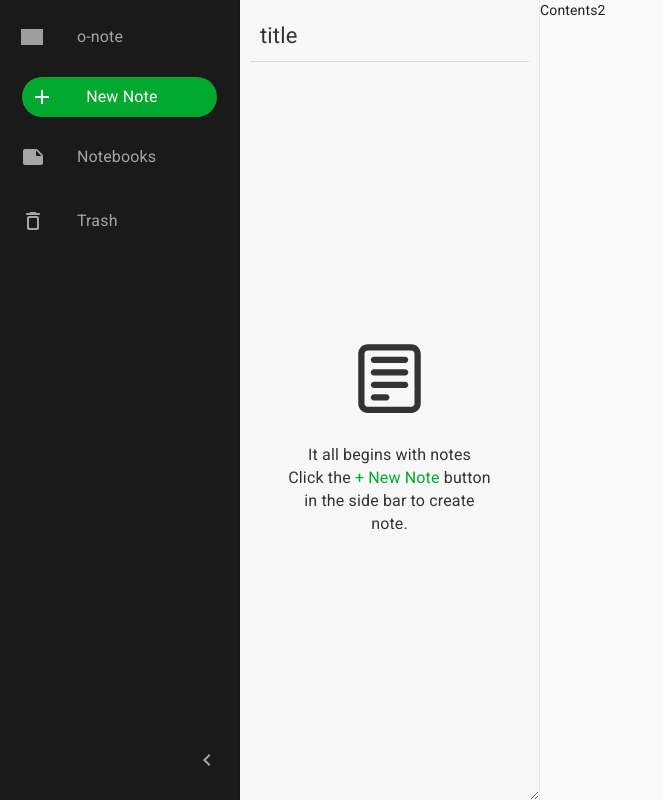
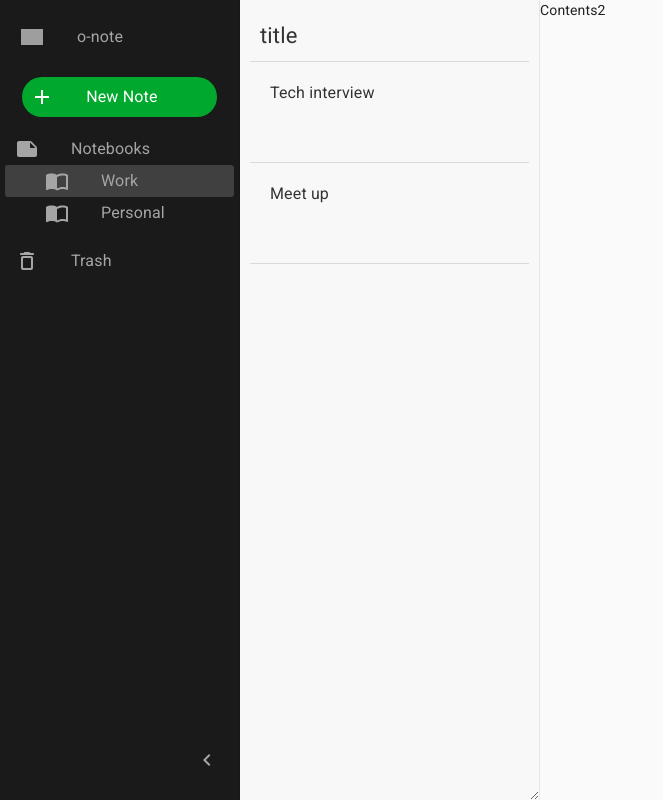
Before and after one commit to heegupark/omega-note, a Next.js app: page / in a window 1280 px wide. Shown: the whole page, without its empty margins (0-663 px from the left). Built offline with nearby package versions, Linux system fonts and the light colour scheme; grey boxes are pictures that could not be loaded.

Commit message:
basic sidebar and list in progress

```diff
--- a/components/main.tsx
+++ b/components/main.tsx
@@ -22,11 +22,13 @@ function Alert(props: AlertProps) {
 
 export default function Main() {
   const classes = useStyles();
-  const [open, setOpen] = useState(true);
+  const [open, setOpen] = useState(false);
   const [message, setMessage] = useState('' as any);
   const [severity, setSeverity] = useState('success' as any);
-  const [notebooks, setNotebooks] = useState([
-    {
+  const [notebook, setNotebook] = useState('notebook-0');
+  const [state, setState] = useState({
+    notebooks: {
+      'notebook-0': {
         id: 'notebook-0',
         title: 'Work',
         notes: [
@@ -50,7 +52,7 @@ export default function Main() {
         createdAt: new Date(2020, 8, 1),
         updatedAt: new Date(2020, 8, 11),
       },
-    {
+      'notebook-1': {
         id: 'notebook-1',
         title: 'Personal',
         notes: [
@@ -66,10 +68,27 @@ export default function Main() {
         createdAt: new Date(2020, 8, 1),
         updatedAt: new Date(2020, 8, 11),
       },
-  ] as any);
+    },
+    notebookOrder: ['notebook-0', 'notebook-1'],
+    trash: {
+      id: 'trash',
+      title: 'Trash',
+      notes: [],
+      createdAt: new Date(),
+      updatedAt: new Date(),
+    },
+  } as any);
 
   const addNewNote = (title: string, note: string) => {
-    console.log('aaa');
+    const newNote = {
+      id: uuidv4(),
+      noteTitle: 'Untitled',
+      note: '',
+      isDeleted: false,
+      createdAt: new Date(),
+      updatedAt: new Date(),
+    };
+    state.notebooks[notebook].notes.unshift(newNote);
     handleSnackbar(`A note is created`, 'info');
   };
 
@@ -91,12 +110,25 @@ export default function Main() {
     <>
       <div className={classes.root}>
         <CssBaseline />
-        <Sidebar addNewNote={addNewNote} setOpen={setOpen} />
-        <Note addNewNote={addNewNote} open={open} />
+        <Sidebar
+          notebooks={state.notebooks}
+          notebookOrder={state.notebookOrder}
+          notebook={notebook}
+          addNewNote={addNewNote}
+          setOpen={setOpen}
+          setNotebook={setNotebook}
+        />
+        <Note
+          notebooks={state.notebooks}
+          notebookOrder={state.notebookOrder}
+          notebook={notebook}
+          addNewNote={addNewNote}
+          open={open}
+        />
         <Snackbar
           open={open}
           anchorOrigin={{ vertical: 'top', horizontal: 'center' }}
-          autoHideDuration={3000}
+          autoHideDuration={1000}
           onClose={handleClose}
         >
           <Alert onClose={handleClose} severity={severity}>
--- a/components/note-list.tsx
+++ b/components/note-list.tsx
@@ -13,10 +13,15 @@ const useStyles = makeStyles((theme: Theme) =>
       margin: 'auto',
       color: 'rgb(51,51,51)',
       fontSize: '16px',
+      width: '100%',
     },
     title: {
       padding: '10px',
       fontSize: '22px',
+    },
+    list: {
+      padding: '20px',
+      height: '100px',
     },
     empty: {
       alignItems: 'center',
@@ -41,6 +46,18 @@ export default function NoteList(props: any) {
     <div className={classes.root}>
       <div className={classes.title}>title</div>
       <Divider />
+      {props.notebooks[props.notebook].notes.length > 0 ? (
+        <>
+          {props.notebooks[props.notebook].notes.map((note: any) => {
+            return (
+              <div key={note.id}>
+                <div className={classes.list}>{note.noteTitle}</div>
+                <Divider />
+              </div>
+            );
+          })}
+        </>
+      ) : (
         <div className={classes.empty}>
           <div className={classes.emptyIcon}>
             <CgNotes />
@@ -57,6 +74,7 @@ export default function NoteList(props: any) {
             button in the side bar to create note.
           </div>
         </div>
+      )}
     </div>
   );
 }
--- a/components/note.tsx
+++ b/components/note.tsx
@@ -32,7 +32,12 @@ export default function Note(props: any) {
     <>
       <div className={classes.root}>
         <div className={classes.box}>
-          <NoteList addNewNote={props.addNewNote} />
+          <NoteList
+            notebooks={props.notebooks}
+            notebookOrder={props.notebookOrder}
+            notebook={props.notebook}
+            addNewNote={props.addNewNote}
+          />
         </div>
         <div>
           <span>Contents2</span>
--- a/components/sidebar.tsx
+++ b/components/sidebar.tsx
@@ -13,6 +13,7 @@ import DeleteOutlineRoundedIcon from '@material-ui/icons/DeleteOutlineRounded';
 import NoteRoundedIcon from '@material-ui/icons/NoteRounded';
 import Tooltip from '@material-ui/core/Tooltip';
 import AddIcon from '@material-ui/icons/Add';
+import ImportContactsIcon from '@material-ui/icons/ImportContacts';
 
 const drawerWidth = 240;
 
@@ -79,8 +80,23 @@ const useStyles = makeStyles((theme: Theme) =>
       ...theme.mixins.toolbar,
     },
     folder: {
+      padding: '0px 10px',
       '&:hover': {
-        backgroundColor: 'rgb(64,64,64)',
+        backgroundColor: 'rgb(51,51,51)',
+        borderRadius: '3px',
+      },
+    },
+    listSelected: {
+      backgroundColor: 'rgb(64,64,64)',
+      borderRadius: '3px',
+      '&:hover': {
+        backgroundColor: 'rgb(51,51,51)',
+        borderRadius: '3px',
+      },
+    },
+    list: {
+      '&:hover': {
+        backgroundColor: 'rgb(51,51,51)',
         borderRadius: '3px',
       },
     },
@@ -159,15 +175,52 @@ export default function Sidebar(props: any) {
         </ListItem>
       </List>
       <List>
-        <ListItem button key="Notebooks" className={classes.folder}>
+        <ListItem
+          button
+          key="Notebooks"
+          className={classes.folder}
+          style={{ padding: open ? '0px 10px' : '0px 15px' }}
+        >
           <ListItemIcon>
             <NoteRoundedIcon className={classes.icon} />
           </ListItemIcon>
           <ListItemText primary="Notebooks" />
         </ListItem>
+        {props.notebookOrder.length > 0
+          ? props.notebookOrder.map((notebook: any) => {
+              console.log(props.notebook, notebook);
+              return (
+                <ListItem
+                  button
+                  key={props.notebooks[notebook].id}
+                  className={
+                    props.notebook === notebook
+                      ? classes.listSelected
+                      : classes.list
+                  }
+                  onClick={() =>
+                    props.setNotebook(props.notebooks[notebook].id)
+                  }
+                  style={{
+                    padding: open ? '0px 0px 0px 40px' : '0px 15px',
+                  }}
+                >
+                  <ListItemIcon>
+                    <ImportContactsIcon className={classes.icon} />
+                  </ListItemIcon>
+                  <ListItemText primary={props.notebooks[notebook].title} />
+                </ListItem>
+              );
+            })
+          : ''}
       </List>
       <List>
-        <ListItem button key="Trash" className={classes.folder}>
+        <ListItem
+          button
+          key="Trash"
+          className={classes.folder}
+          style={{ padding: open ? '0px 10px' : '0px 15px' }}
+        >
           <ListItemIcon>
             <DeleteOutlineRoundedIcon className={classes.icon} />
           </ListItemIcon>
```
Lines whose indentation alone changed are shown as unchanged.
